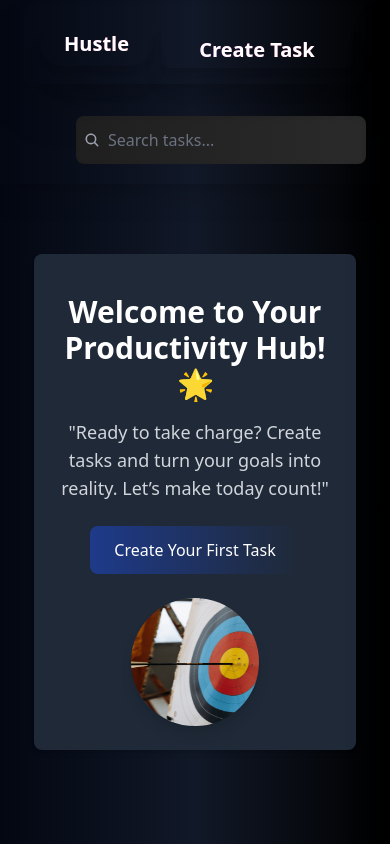
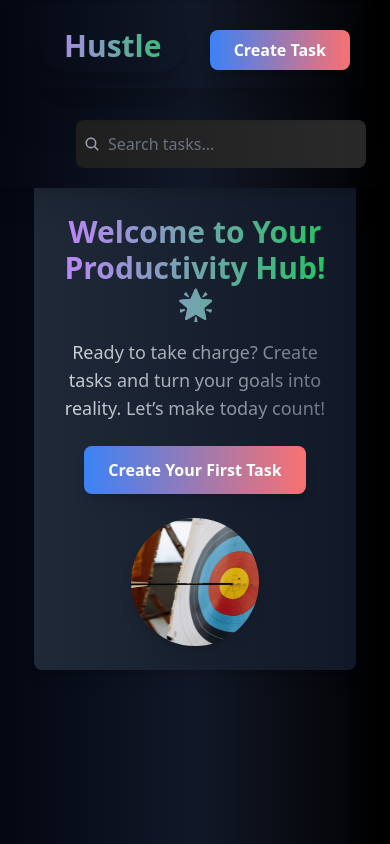
Before and after one commit to OptimizationGuru/HustleSpot, a React (Create React App) app: page / in a window 390 px wide. Built offline with nearby package versions, Linux system fonts and the light colour scheme.

Commit message:
feat:responsive theme

```diff
--- a/src/components/Navbar/index.tsx
+++ b/src/components/Navbar/index.tsx
@@ -30,19 +30,17 @@ const Navbar: React.FC<NavbarProps> = ({
       <div className="flex items-center justify-between gap-2 w-full p-4 rounded-lg shadow-2xl">
         <button
           onClick={() => window.location.reload()}
-          className="px-6 py-2 text-xl text-white text-transparent bg-clip-text bg-gradient-to-r from-purple-800  to-red-600 font-semibold rounded-full shadow-xl"
+          className="px-6 py-2 text-3xl font-bold text-transparent bg-clip-text bg-gradient-to-r from-purple-400 to-green-500  rounded-full shadow-xl"
         >
           Hustle
         </button>
 
-        <div className="rounded-lg hover:bg-gradient-to-r hover:from-gray-900 hover:to-gray-800 transition-all duration-300">
-          <button
-            onClick={onCreateTaskClick}
-            className="w-48 h-12 p-4 font-semibold rounded-lg shadow-xl text-xl text-white text-transparent bg-clip-text bg-gradient-to-r from-purple-700 to-red-500 hover:from-purple-700 hover:to-green-600 transition-all duration-300"
-          >
-            Create Task
-          </button>
-        </div>
+        <button
+          onClick={onCreateTaskClick}
+          className="mt-2 px-6 py-2 text-white rounded-lg bg-gradient-to-r from-blue-500 to-red-400 hover:from-blue-600 hover:to-red-500 transition duration-300 font-semibold shadow-lg"
+        >
+          Create Task
+        </button>
       </div>
 
       <div className="flex flex-grow max-w-md w-full relative mx-4 sm:mx-8 mt-4 sm:mt-0">
--- a/src/components/TaskList/index.tsx
+++ b/src/components/TaskList/index.tsx
@@ -15,9 +15,10 @@ import {
 import { Task } from '../../types';
 import { updateTask } from '../../store/taskSlice';
 import useFilterTaskbySearchKey from '../SearchTask/SearchTask';
-import { useDispatch } from 'react-redux';
+import { useDispatch, useSelector } from 'react-redux';
 import WelcomeCard from '../Welcome';
 import NoTasksCard from '../NoTAskCard';
+import { RootState } from '../../store/taskStore';
 
 interface TaskListProps {
   onCreateTaskClick: () => void;
@@ -34,6 +35,7 @@ const TaskList: React.FC<TaskListProps> = ({ onCreateTaskClick }) => {
   const [currentStatus, setCurrentStatus] = useState<TaskStatus | null>(null);
   const [welcome, setWelcome] = useState<boolean>(false);
   const [isSearchKeyOn, setIsSearchKeyOn] = useState<boolean>(false);
+  const { searchKey } = useSelector((store: RootState) => store.task);
 
   useEffect(() => {
     if (tasks.length === 0) {
@@ -113,7 +115,7 @@ const TaskList: React.FC<TaskListProps> = ({ onCreateTaskClick }) => {
     ];
   }
 
-  if (welcome && isSearchKeyOn) {
+  if (welcome && searchKey.length > 0) {
     return (
       <div className="container mx-auto flex items-center justify-center h-screen">
         <NoTasksCard
--- a/src/components/Welcome/index.tsx
+++ b/src/components/Welcome/index.tsx
@@ -7,18 +7,19 @@ interface WelcomeCardProps {
 
 const WelcomeCard: React.FC<WelcomeCardProps> = ({ onCreateTaskClick }) => {
   return (
-    <div className="flex items-center justify-center mx-auto mt-40 py-10 h-auto md:h-[600px] lg:h-[600px] w-[90%] md:w-[70%] lg:w-[50%]">
-      <div className="bg-gray-800 p-6 md:p-8 rounded-lg shadow-md text-center h-full pt-10">
-        <h2 className="text-3xl font-bold text-white">
+    <div className="flex items-center justify-center mx-auto mt-30 py-10 h-auto md:h-[500px] lg:h-[600px] w-[90%] md:w-[70%] lg:w-[50%]">
+      <div className="bg-gradient-to-r from-gray-800  to-gray-900 p-6 md:p-8 rounded-lg shadow-lg text-center h-full pt-10">
+        <h2 className="text-3xl font-bold text-transparent bg-clip-text bg-gradient-to-r from-purple-400 to-green-500">
           Welcome to Your Productivity Hub! 🌟
         </h2>
-        <p className="mt-4 text-gray-300 text-lg">
-          "Ready to take charge? Create tasks and turn your goals into reality.
-          Let’s make today count!"
+        <p className="mt-4 text-transparent bg-clip-text bg-gradient-to-r from-gray-300 to-gray-500 text-lg">
+          Ready to take charge? Create tasks and turn your goals into reality.
+          Let’s make today count!
         </p>
+
         <button
           onClick={onCreateTaskClick}
-          className="mt-6 px-6 py-3 text-white rounded-lg bg-gradient-to-r from-blue-900 to-gray-800 hover:from-blue-800 hover:to-gray-700 transition duration-300"
+          className="mt-6 px-6 py-3 text-white rounded-lg bg-gradient-to-r from-blue-500 to-red-400 hover:from-blue-600 hover:to-red-500 transition duration-300 font-semibold shadow-lg"
         >
           Create Your First Task
         </button>
```
